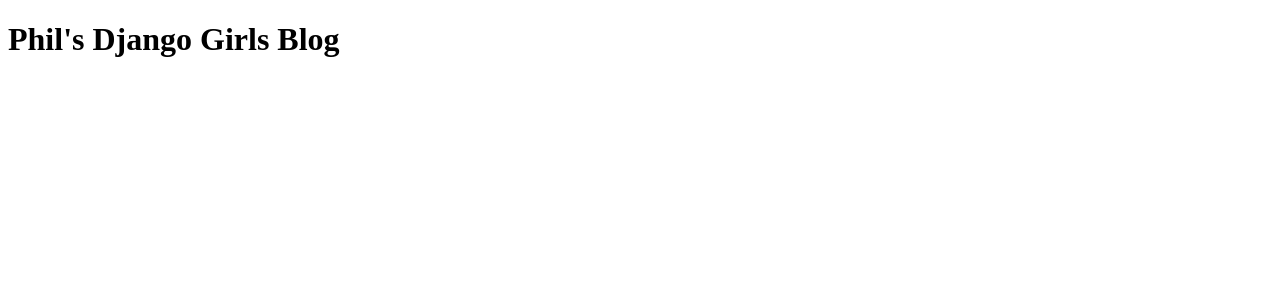
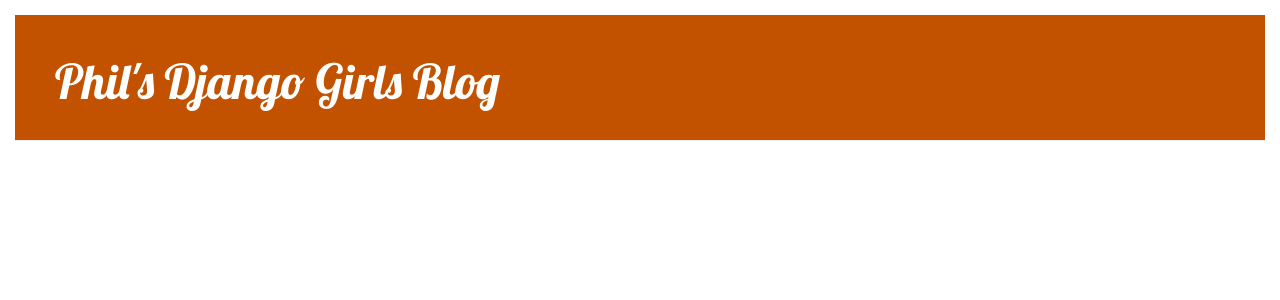
Before and after one commit to phillipphansen/assignment1, a Django app: page / in a window 1280 px wide. Shown: the top 300 px of the page. Run offline with Django 3.2, Linux system fonts and the light colour scheme; data that the repository does not hold is empty; some libraries are stand-ins or nearby versions.

Commit message:
Modified templates to display css

```diff
--- /dev/null
+++ b/blog/static/css/blog.css
@@ -0,0 +1,49 @@
+/*
+    Name:   Phil Hansen
+    Class:  CIST 3900
+    Desc:   The custom layout style sheet for my django blog webiste
+    Date:   10 Feb 2019
+*/
+
+body {
+   padding: 15px;
+}
+h1 a, h2 a {
+   color: #C25100;
+   font-family: 'Lobster';
+}
+
+.page-header {
+   background-color: #C25100;
+   margin-top: 0;
+   padding: 20px 20px 20px 40px;
+}
+.page-header h1, .page-header h1 a, .page-header h1 a:visited, .page-header h1 a:active {
+   color: #ffffff;
+   font-size: 36pt;
+   text-decoration: none;
+}
+.content {
+   margin-left: 40px;
+}
+.date {
+   color: #828282;
+}
+.save {
+   float: right;
+}
+.post-form textarea, .post-form input {
+   width: 100%;
+}
+.top-menu, .top-menu:hover, .top-menu:visited {
+   color: #ffffff;
+   float: right;
+   font-size: 26pt;
+   margin-right: 20px;
+}
+.post {
+   margin-bottom: 70px;
+}
+.post h2 a, .post h2 a:visited {
+   color: #000000;
+}
--- a/blog/templates/blog/post_list.html
+++ b/blog/templates/blog/post_list.html
@@ -5,26 +5,39 @@
    Desc:   A page to list the posts made in the blog
    Date:   10 Feb 2019
 -->
+{% load static %}
 <html lang="en">
    <head>
-      <title>Phil Hansen</title>
+      <title>Phil's Django Girls Blog</title>
       <meta charset="utf-8" />
       <meta name="viewport" content="width=device-width, initial-scale=1.0" />
       <link rel="icon" type="image/gif" href="ph_ico.gif" sizes="16x16" />
+      <link rel="stylesheet" href="//maxcdn.bootstrapcdn.com/bootstrap/3.2.0/css/bootstrap.min.css">
+      <link rel="stylesheet" href="//maxcdn.bootstrapcdn.com/bootstrap/3.2.0/css/bootstrap-theme.min.css">
+      <link href="//fonts.googleapis.com/css?family=Lobster&subset=latin,latin-ext" rel="stylesheet" type="text/css">
+      <link rel="stylesheet" href="{% static 'css/blog.css' %}"
       <!--[if lt IE 9]>
 	   <script src="http://html5shiv.googlecode.com/svn/trunk/html5.js"></script>
       <![endif]-->
    </head>
    <body>
-      <div>
-         <h1>Phil's Django Girls Blog</h1>
+      <div class="page-header">
+         <h1><a href="/">Phil's Django Girls Blog</a></h1>
       </div>
-      {% for post in posts %}
-         <div>
-            <p>published: {{ post.published_date }}</p>
-            <h2><a href="">{{ post.title }}</a></h2>
-            <p>{{ post.text|linebreaksbr }}</p>
+      <div class="content container">
+         <div class="row">
+            <div class="col-md-8">
+               {% for post in posts %}
+                  <div class="post">
+                     <div class="date">
+                        <p>published: {{ post.published_date }}</p>
+                     </div>
+                     <h2><a href="">{{ post.title }}</a></h2>
+                     <p>{{ post.text|linebreaksbr }}</p>
+                  </div>
+               {% endfor %}
+            </div>
          </div>
-      {% endfor %}
+      </div>
    </body>
 </html>
```
